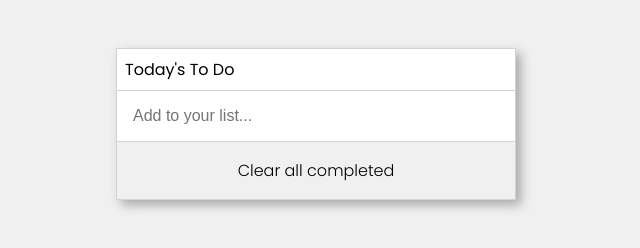
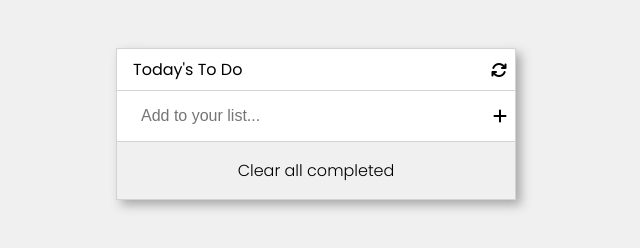
Before and after one commit to abel-tefera/to-do-list, a website built with webpack: page src/index.html in a window 1280 px wide. Shown: the full height of the page, 324-964 px from the left. Built offline with nearby package versions, Linux system fonts and the light colour scheme.

Commit message:
Styling changes

```diff
--- a/src/index.html
+++ b/src/index.html
@@ -9,15 +9,17 @@
   <body>
     <div class="container todo-container">
       <div class="todo-div">
-        <span class="todo-header bottom-border">
+        <span class="todo-header centered plr bottom-border">
           <p class="todo-text">Today's To Do</p>
+          <i class="fa fa-refresh"></i>
         </span>
-        <span class="w-100 bottom-border">
+        <span class="w-100 centered plr bottom-border">
           <input
             type="text"
             placeholder="Add to your list..."
             class="todo-input"
           />
+          <i class="fa fa-plus"></i>
         </span>
         <ul class="todo-list disable-default w-100">
 
--- a/src/style.css
+++ b/src/style.css
@@ -26,7 +26,8 @@ body {
 
 .todo-container {
   background-color: white;
-  width: fit-content;
+  min-width: fit-content;
+  width: 60%;
 }
 
 .todo-div {
@@ -50,6 +51,18 @@ body {
   width: 100%;
 }
 
+.centered {
+  display: flex;
+  flex-direction: row;
+  justify-content: space-between;
+  align-items: center;
+}
+
+.plr {
+  padding-left: 0.5rem;
+  padding-right: 0.5rem;
+}
+
 .todo-text {
   padding: 0.5rem 0 0.5rem 0.5rem;
   margin: 0;
@@ -66,7 +79,8 @@ body {
 .todo-item {
   display: flex;
   flex-direction: row;
-  padding: 0.5rem;
+  padding: 0.5rem 0;
+  margin: 0 1rem;
 }
 
 .bottom-border {
@@ -100,6 +114,16 @@ body {
   margin: 0;
 }
 
+.todoitem-span {
+  width: 100%;
+  display: flex;
+  justify-content: start;
+}
+
+.fa {
+  cursor: pointer;
+}
+
 @media only screen and (min-width: 768px) {
   .container {
     margin-left: 3rem;
```
